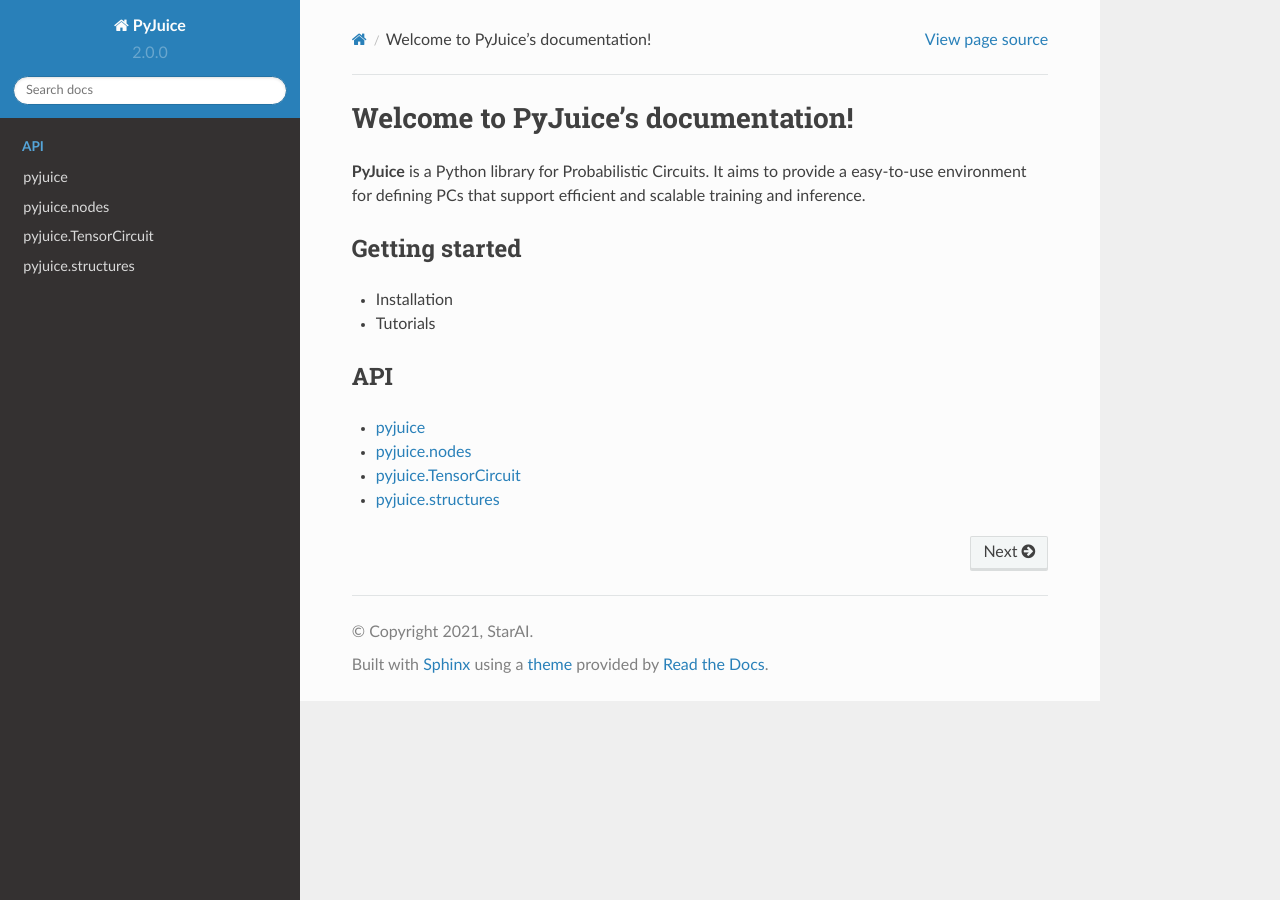
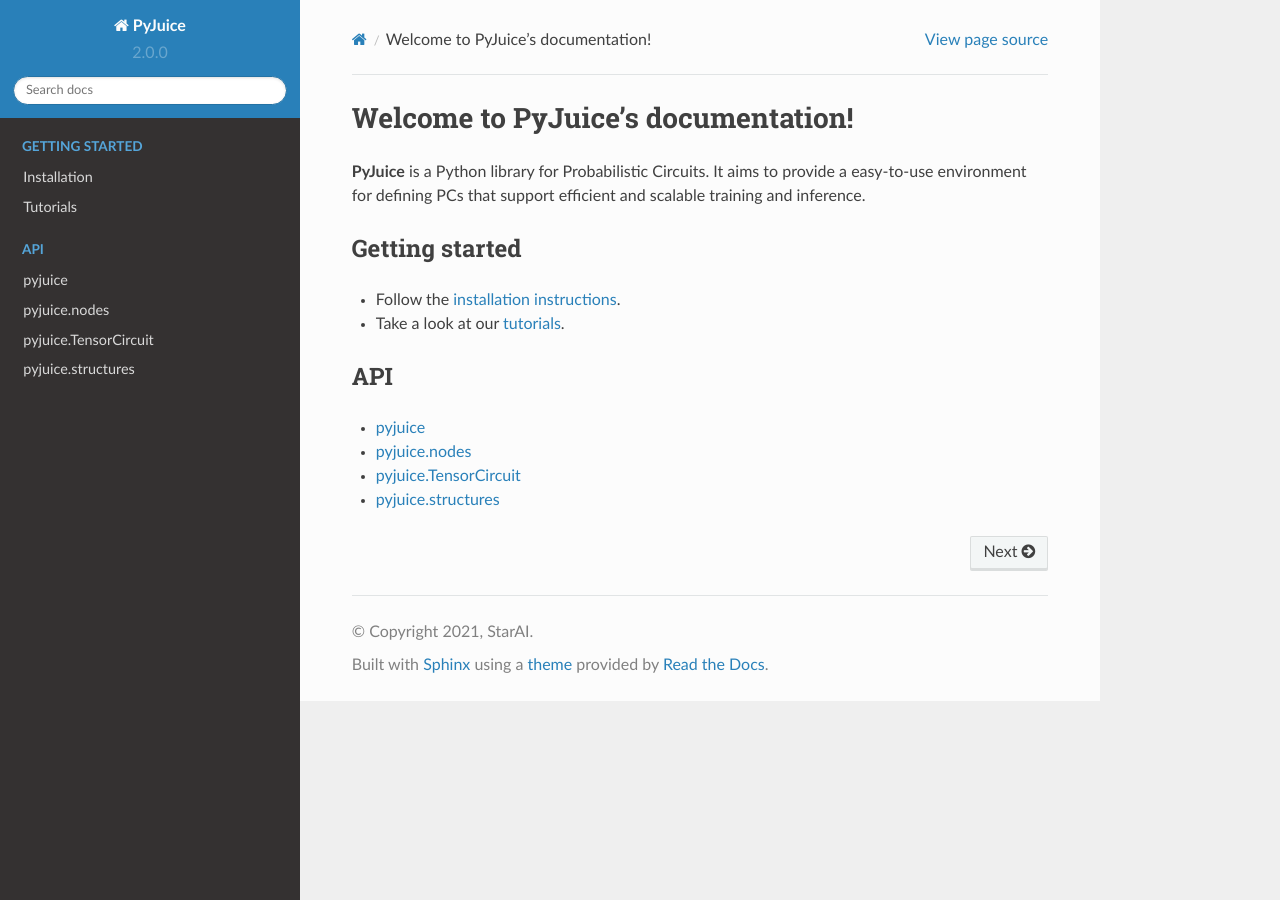
Before and after one commit to Tractables/pyjuice, a Sphinx documentation site: the page built from docs/source/index.rst, in a window 1280 px wide. Built offline with Sphinx 7.4.7 and the Read the Docs theme 2.0.0, drawn with Linux system fonts in a browser that asks for light colours.

Commit message:
update docs

```diff
--- /dev/null
+++ b/docs/source/getting-started/tutorials/index.rst
@@ -0,0 +1,2 @@
+Tutorials
+=========
--- a/docs/source/index.rst
+++ b/docs/source/index.rst
@@ -6,8 +6,16 @@ Welcome to PyJuice's documentation!
 Getting started
 ---------------
 
-- Installation
-- Tutorials
+- Follow the :doc:`installation instructions <getting-started/installation>`.
+- Take a look at our :doc:`tutorials <getting-started/tutorials/index>`.
+
+.. toctree::
+   :maxdepth: 1
+   :caption: Getting Started
+   :hidden:
+
+   getting-started/installation
+   getting-started/tutorials/index
 
 API
 ---
```
Also changed, not shown: docs/source/getting-started/installation.rst (added, +10 -0 lines).
